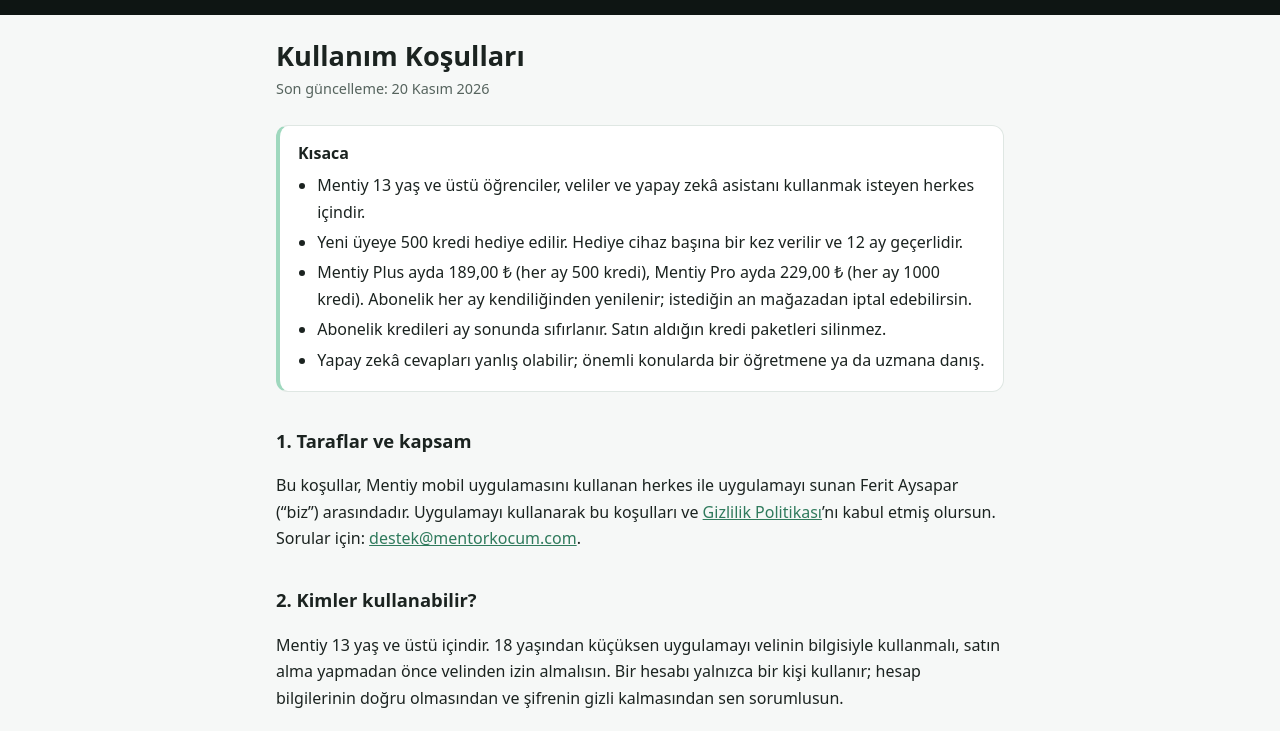
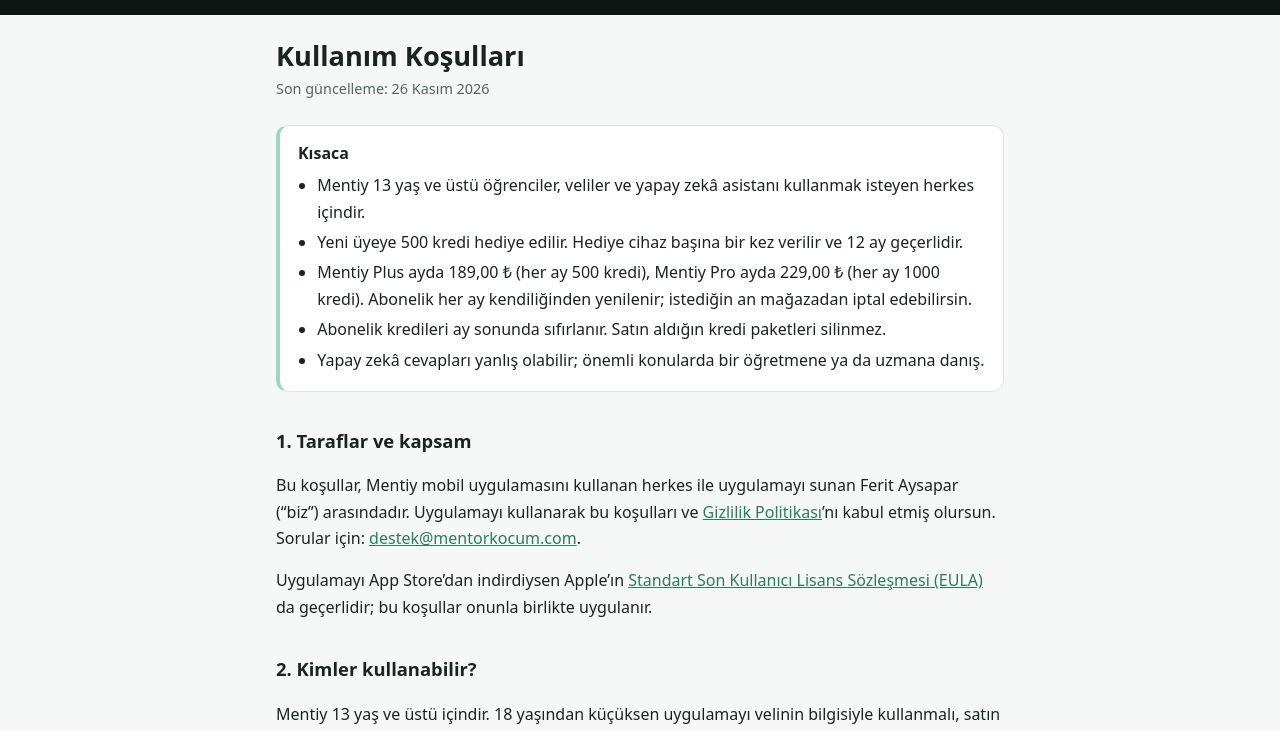
Before and after one commit to mentorkocum/mentorkocum.github.io, a plain HTML site: page kullanim-kosullari.html in a window 1280 px wide. Shown: the part 69-800 px from the top of the page. Drawn offline with Linux system fonts and the light colour scheme.

Commit message:
Kullanım koşulları: App Store için Apple standart EULA bağlantısı (Apple 3.1.2(c), 26.11)
Co-Authored-By: Claude Opus 5.5 <noreply@anthropic.com>

```diff
--- a/kullanim-kosullari.html
+++ b/kullanim-kosullari.html
@@ -18,7 +18,7 @@ th { color: var(--soluk); font-weight: 600; }
 <header><div class="ic"><img src="logo.svg" alt="Mentiy"></div></header>
 <main>
 <h1>Kullanım Koşulları</h1>
-<p class="tarih">Son güncelleme: 20 Kasım 2026</p>
+<p class="tarih">Son güncelleme: 26 Kasım 2026</p>
 
 <div class="ozet">
   <strong>Kısaca</strong>
@@ -36,6 +36,9 @@ th { color: var(--soluk); font-weight: 600; }
 <p>Bu koşullar, Mentiy mobil uygulamasını kullanan herkes ile uygulamayı sunan Ferit Aysapar (“biz”) arasındadır.
 Uygulamayı kullanarak bu koşulları ve <a href="gizlilik.html">Gizlilik Politikası</a>’nı kabul etmiş olursun.
 Sorular için: <a href="mailto:destek@mentorkocum.com">destek@mentorkocum.com</a>.</p>
+<p>Uygulamayı App Store’dan indirdiysen Apple’ın
+<a href="https://www.apple.com/legal/internet-services/itunes/dev/stdeula/">Standart Son Kullanıcı Lisans Sözleşmesi (EULA)</a>
+da geçerlidir; bu koşullar onunla birlikte uygulanır.</p>
 
 <h2>2. Kimler kullanabilir?</h2>
 <p>Mentiy 13 yaş ve üstü içindir. 18 yaşından küçüksen uygulamayı velinin bilgisiyle kullanmalı, satın alma yapmadan
```
